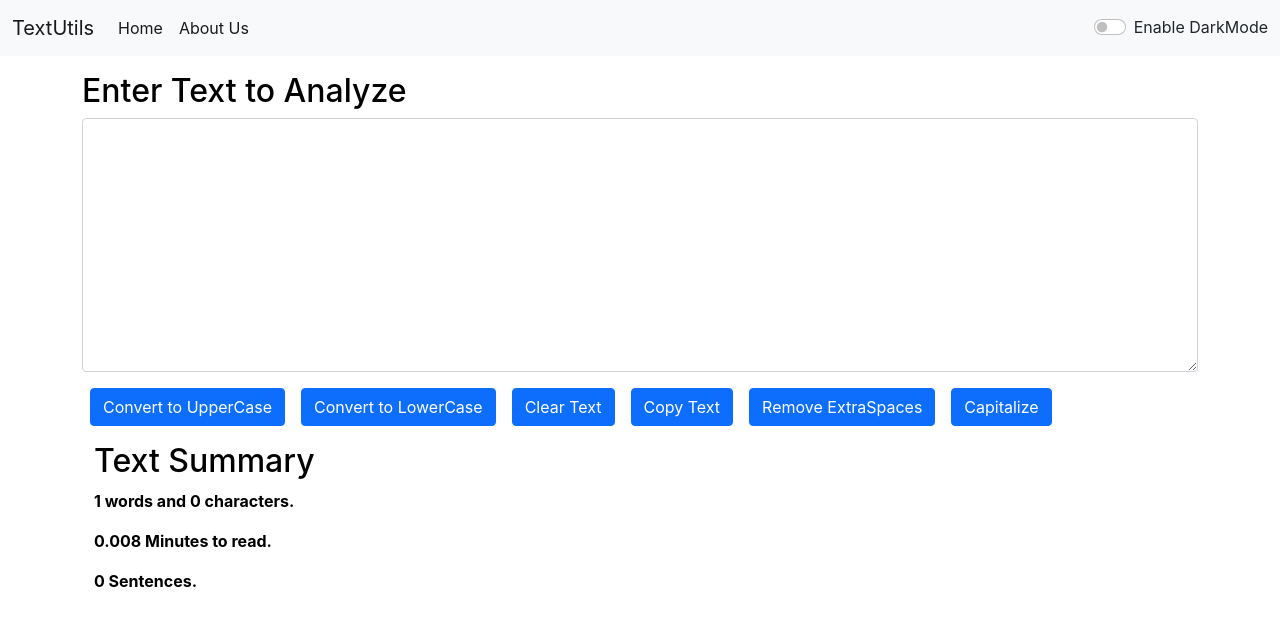
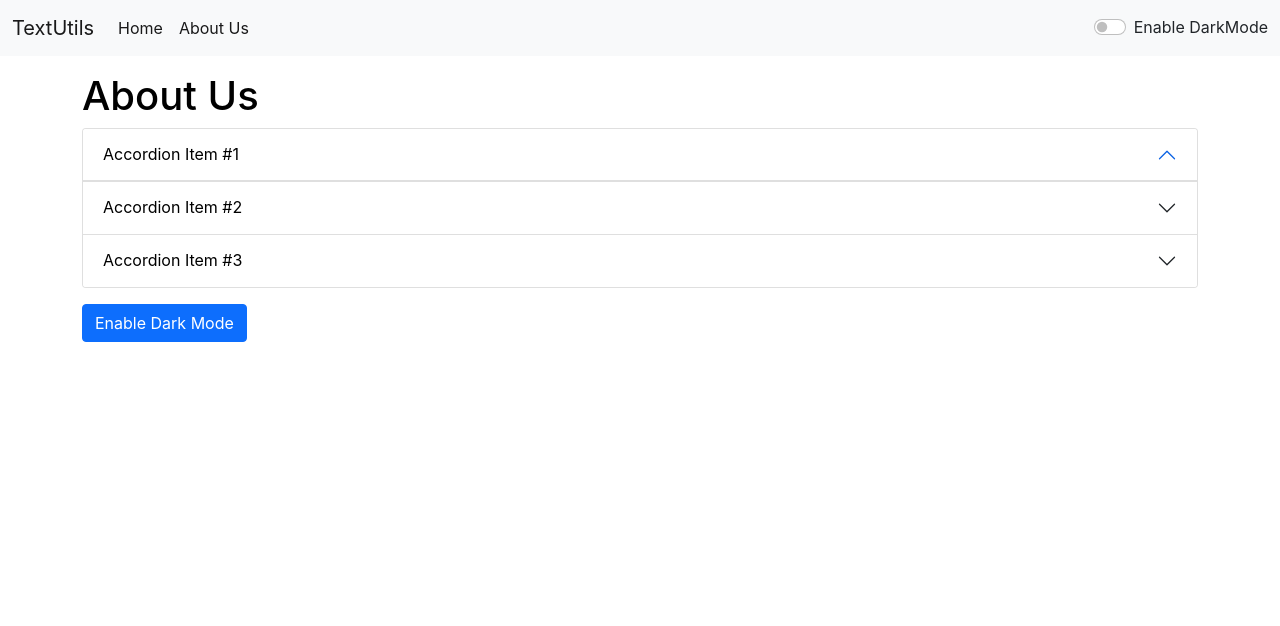
Before and after one commit to Mustaq-Ahmed/Learning-React, a React (Create React App) app: page /about in a window 1280 px wide. Shown: the top 626 px of the page. Built offline with nearby package versions, Linux system fonts and the light colour scheme.

Commit message:
Used React Router and Added Alert Feature

```diff
--- a/package.json
+++ b/package.json
@@ -6,8 +6,8 @@
     "@testing-library/jest-dom": "^5.15.0",
     "@testing-library/react": "^11.2.7",
     "@testing-library/user-event": "^12.8.3",
-    "react": "^17.0.2",
     "react-dom": "^17.0.2",
+    "react-router-dom": "^5.2.0",
     "react-scripts": "4.0.3",
     "web-vitals": "^1.1.2"
   },
--- a/public/index.html
+++ b/public/index.html
@@ -7,14 +7,14 @@
     <meta name="theme-color" content="#000000" />
     <meta
       name="description"
-      content="Web site created using create-react-app"
+      content="Play-Text is a text utility to manipulate text as user wants to."
     />
-    <link rel="apple-touch-icon" href="%PUBLIC_URL%/logo192.png" />
+    <link rel="apple-touch-icon" href="%PUBLIC_URL%/favicon-16x16" />
     <link rel="manifest" href="%PUBLIC_URL%/manifest.json" />
     <!-- Bootstrap CSS -->
     <link href="https://cdn.jsdelivr.net/npm/bootstrap@5.1.3/dist/css/bootstrap.min.css" rel="stylesheet" integrity="sha384-1BmE4kWBq78iYhFldvKuhfTAU6auU8tT94WrHftjDbrCEXSU1oBoqyl2QvZ6jIW3" crossorigin="anonymous">
 
-    <title>React App</title>
+    <title>PlayText-Home</title>
   </head>
   <body>
     <noscript>You need to enable JavaScript to run this app.</noscript>
--- a/src/App.js
+++ b/src/App.js
@@ -1,9 +1,15 @@
 import './App.css';
 import Navbar from './components/Navbar';
 import TextForm from './components/TextForm';
+import About from './components/About';
+import Alert from './components/Alert';
 import React, { useState } from 'react'
-import Alert from './components/Alert';
-
+import {
+  BrowserRouter as Router,
+  Switch,
+  Route,
+  Link
+} from "react-router-dom";
 
 function App() {
   const [mode, setMode] = useState("light");
@@ -24,22 +30,35 @@
       setMode("dark")
       document.body.style.backgroundColor = "#0d0d33"
       showAlert("success", "Dark mode has been enabled")
+      document.title = "Play-Text Dark-Mode"
     }
     else {
       setMode("light")
       document.body.style.backgroundColor = "white"
       showAlert("success", "Light mode has been enabled")
+      document.title = "Play-Text Light-Mode"
+
     }
   }
 
 
   return (
     <>
-      <Navbar title="TextUtils" about="About Us" mode={mode} toggleMode={toggleMode} />
-      <Alert alert={alert} />
-      <div className="container my-3">
-        <TextForm heading="Enter Text to Analyze" mode={mode} showAlert={showAlert} />
-      </div>
+      <Router>
+        <Navbar title="TextUtils" about="About Us" mode={mode} toggleMode={toggleMode} />
+        <Alert alert={alert} />
+        <div className="container my-3">
+          <Switch>
+            <Route exact path="/about">
+              <About mode={mode}/>
+            </Route>
+            <Route exact path="/">
+              <TextForm heading="Enter Text to Analyze" mode={mode} showAlert={showAlert} />
+            </Route>
+          </Switch>
+        </div>
+      </Router>
+      {/* <TextForm heading="Enter Text to Analyze" mode={mode} showAlert={showAlert} /> */}
     </>
   );
 }
--- a/src/components/About.js
+++ b/src/components/About.js
@@ -1,9 +1,48 @@
 import React from 'react'
 
-export default function About() {
+export default function About(props) {
     return (
-        <div>
-
-        </div>
+        <>
+            <h1 style={{color: props.mode === "light"?"black":"white"}}> About Us</h1>
+            <div className="accordion" id="accordionExample">
+                <div className="accordion-item">
+                    <h2 className="accordion-header" id="headingOne">
+                        <button className="accordion-button" type="button" data-bs-toggle="collapse" data-bs-target="#collapseOne" aria-expanded="true" aria-controls="collapseOne" style={{backgroundColor: props.mode === "light"?"white":"black",color: props.mode === "light"?"black":"white"}}>
+                            Accordion Item #1
+                        </button>
+                    </h2>
+                    <div id="collapseOne" className="accordion-collapse collapse" aria-labelledby="headingOne" data-bs-parent="#accordionExample">
+                        <div className="accordion-body" style={{backgroundColor: props.mode === "light"?"white":"black",color: props.mode === "light"?"black":"white"}}>
+                            <strong>This is the first item's accordion body.</strong> It is shown by default, until the collapse plugin adds the appropriate classes that we use to style each element. These classes control the overall appearance, as well as the showing and hiding via CSS transitions. You can modify any of this with custom CSS or overriding our default variables. It's also worth noting that just about any HTML can go within the <code>.accordion-body</code>, though the transition does limit overflow.
+                        </div>
+                    </div>
+                </div>
+                <div className="accordion-item" >
+                    <h2 className="accordion-header" id="headingTwo">
+                        <button className="accordion-button collapsed" type="button" data-bs-toggle="collapse" data-bs-target="#collapseTwo" aria-expanded="false" aria-controls="collapseTwo" style={{backgroundColor: props.mode === "light"?"white":"black",color: props.mode === "light"?"black":"white"}}>
+                            Accordion Item #2
+                        </button>
+                    </h2>
+                    <div id="collapseTwo" className="accordion-collapse collapse" aria-labelledby="headingTwo" data-bs-parent="#accordionExample">
+                        <div className="accordion-body" style={{backgroundColor: props.mode === "light"?"white":"black",color: props.mode === "light"?"black":"white"}}>
+                            <strong>This is the second item's accordion body.</strong> It is hidden by default, until the collapse plugin adds the appropriate classes that we use to style each element. These classes control the overall appearance, as well as the showing and hiding via CSS transitions. You can modify any of this with custom CSS or overriding our default variables. It's also worth noting that just about any HTML can go within the <code>.accordion-body</code>, though the transition does limit overflow.
+                        </div>
+                    </div>
+                </div>
+                <div className="accordion-item">
+                    <h2 className="accordion-header" id="headingThree">
+                        <button className="accordion-button collapsed" type="button" data-bs-toggle="collapse" data-bs-target="#collapseThree" aria-expanded="false" aria-controls="collapseThree" style={{backgroundColor: props.mode === "light"?"white":"black",color: props.mode === "light"?"black":"white"}}>
+                            Accordion Item #3
+                        </button>
+                    </h2>
+                    <div id="collapseThree" className="accordion-collapse collapse" aria-labelledby="headingThree" data-bs-parent="#accordionExample">
+                        <div className="accordion-body" style={{backgroundColor: props.mode === "light"?"white":"black",color: props.mode === "light"?"black":"white"}}>
+                            <strong>This is the third item's accordion body.</strong> It is hidden by default, until the collapse plugin adds the appropriate classes that we use to style each element. These classes control the overall appearance, as well as the showing and hiding via CSS transitions. You can modify any of this with custom CSS or overriding our default variables. It's also worth noting that just about any HTML can go within the <code>.accordion-body</code>, though the transition does limit overflow.
+                        </div>
+                    </div>
+                </div>
+            </div>
+            <button type="button" className="btn btn-primary my-3">Enable Dark Mode</button>
+        </>
     )
 }
--- a/src/components/Alert.js
+++ b/src/components/Alert.js
@@ -1,9 +1,9 @@
 import React from 'react'
 
 export default function Alert(props) {
-    function capitalize(word){
+    function capitalize(word){       // word = success
         let lower = word.toLowerCase();
-        return lower.charAt(0).toUpperCase() + lower.slice(1);
+        return lower.charAt(0).toUpperCase() + lower.slice(1);  // Success
     }
     return (
 
--- a/src/components/Navbar.js
+++ b/src/components/Navbar.js
@@ -1,12 +1,13 @@
 import React from 'react'
 import PropTypes from 'prop-types'
+import { Link } from 'react-router-dom'
 
 export default function Navbar(props) {
     return (
         <div>
             <nav className={`navbar navbar-expand-lg navbar-${props.mode} bg-${props.mode}`}>
                 <div className="container-fluid">
-                    <a className="navbar-brand" href="/">{props.title}</a>
+                    <Link className="navbar-brand" to="/">{props.title}</Link>
                     <button className="navbar-toggler" type="button" data-bs-toggle="collapse" data-bs-target="#navbarSupportedContent" aria-controls="navbarSupportedContent" aria-expanded="false" aria-label="Toggle navigation">
                         <span className="navbar-toggler-icon"></span>
                     </button>
@@ -14,10 +15,10 @@
                         <ul className="navbar-nav me-auto mb-2 mb-lg-0">
 
                             <li className="nav-item">
-                                <a className="nav-link active" aria-current="page" href="/">Home</a>
+                                <Link className="nav-link active" aria-current="page" to="/">Home</Link>
                             </li>
                             <li className="nav-item">
-                                <a className="nav-link active" href="/">{props.about}</a>
+                                <Link className="nav-link active" to="/about">{props.about}</Link>
                             </li>
 
                         </ul>
```
Also changed, not shown: src/components/TextForm.js (line endings or trailing spaces), 2 other files (tests, documents, lock files or other folders).
